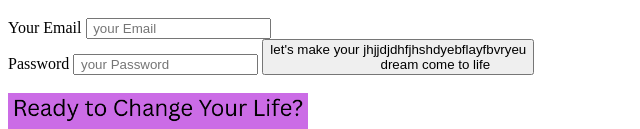
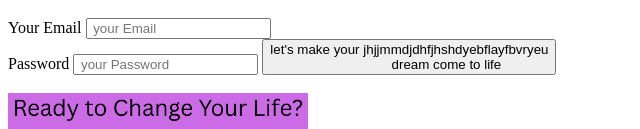
Before and after one commit to wafaadam548-bot/My-Project.1, a plain HTML site: page indext.html in a window 1280 px wide. Shown: the part 2273-2402 px from the top of the page, without its empty margins (0-640 px from the left). Drawn offline with Linux system fonts and the light colour scheme.

Commit message:
stell fixing wakatime

```diff
--- a/indext.html
+++ b/indext.html
@@ -131,7 +131,7 @@
                    <form id=" Password ">
                     <label  type=" Password ">Password</label>
                     <input text placeholder=" your Password " required type="Password">
-                    <input  type="submit" value="let's make your jhjjdjdhfjhshdyebflayfbvryeu
+                    <input  type="submit" value="let's make your jhjjmmdjdhfjhshdyebflayfbvryeu
                     dream come to life"
                     > </form>
 
```
